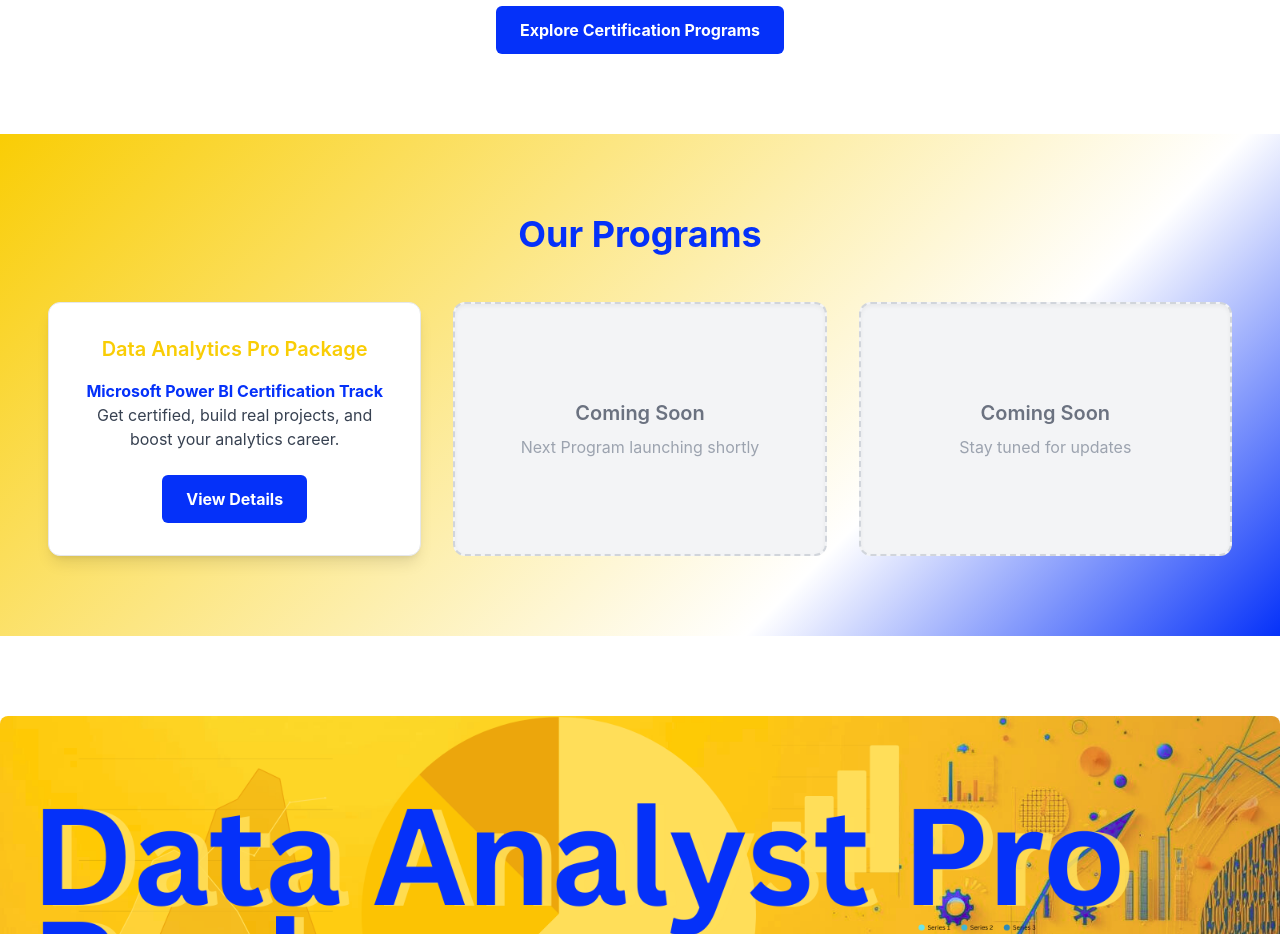
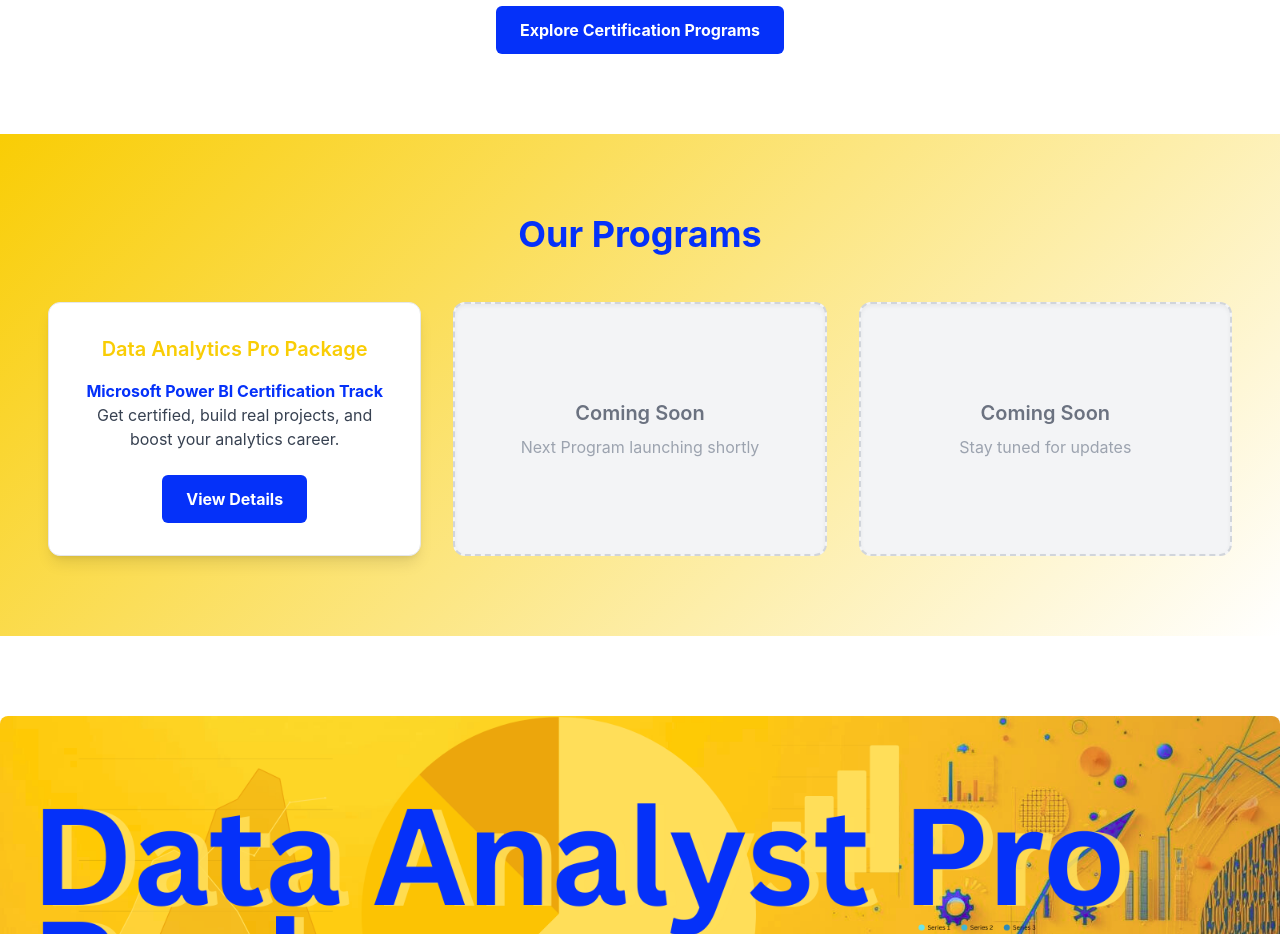
Before and after one commit to sanjeev699/certifa_rebel, a React (Create React App) app: page / in a window 1280 px wide. Shown: the part 2840-3774 px from the top of the page. Built offline with nearby package versions, Linux system fonts and the light colour scheme.

Commit message:
Update ProgramSection.jsx

```diff
--- a/src/components/ProgramSection.jsx
+++ b/src/components/ProgramSection.jsx
@@ -6,7 +6,7 @@ const ProgramSection = () => {
       id="programs"
       className="py-20"
       style={{
-        background: "linear-gradient(135deg, #f9cd05 0%, #ffffff 70%, #0531f9 100%)",
+        background: "linear-gradient(135deg, #f9cd05 0%, #ffffff 100%)",
       }}
     >
       <div className="max-w-7xl mx-auto px-6 md:px-12 text-center">
```
